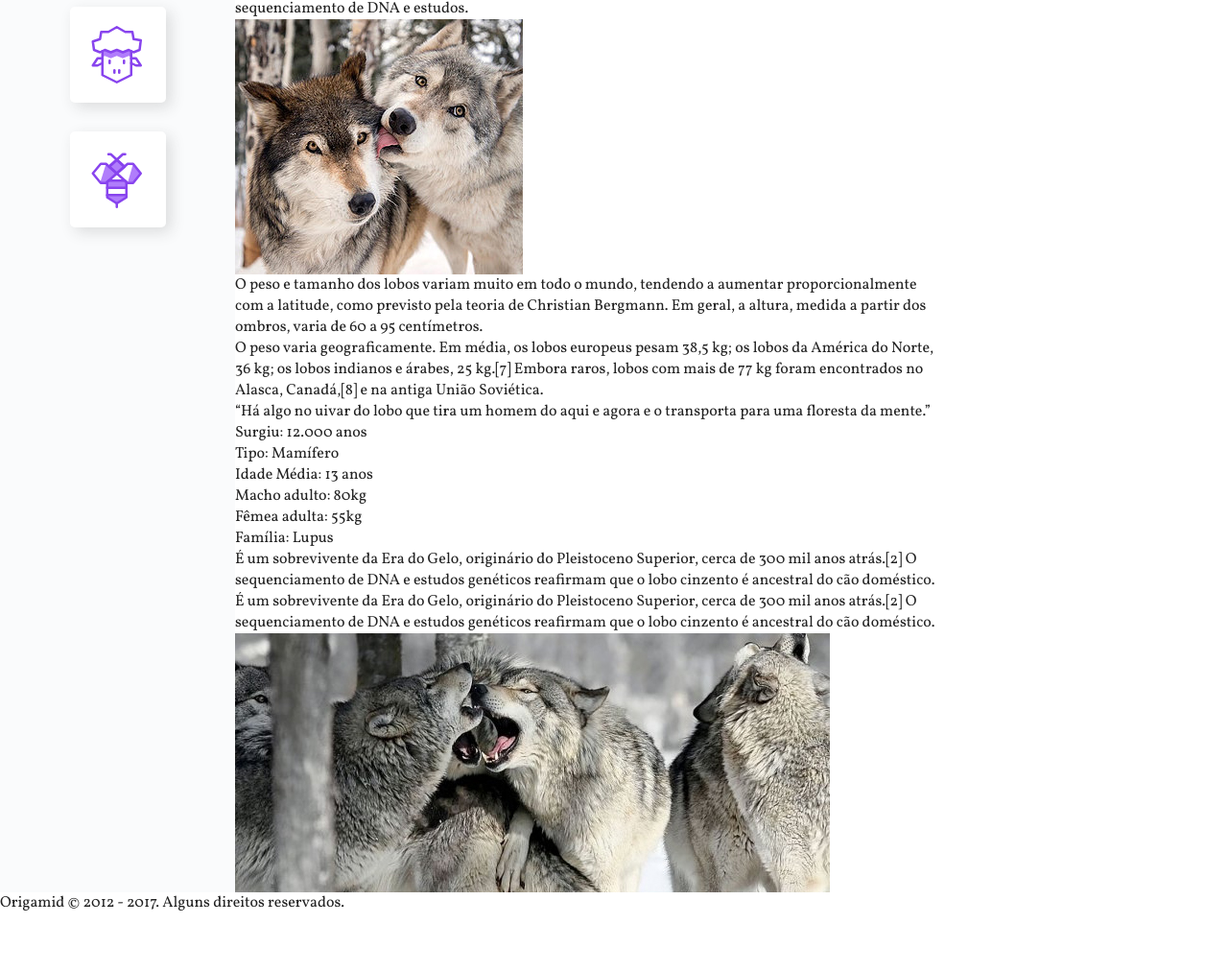
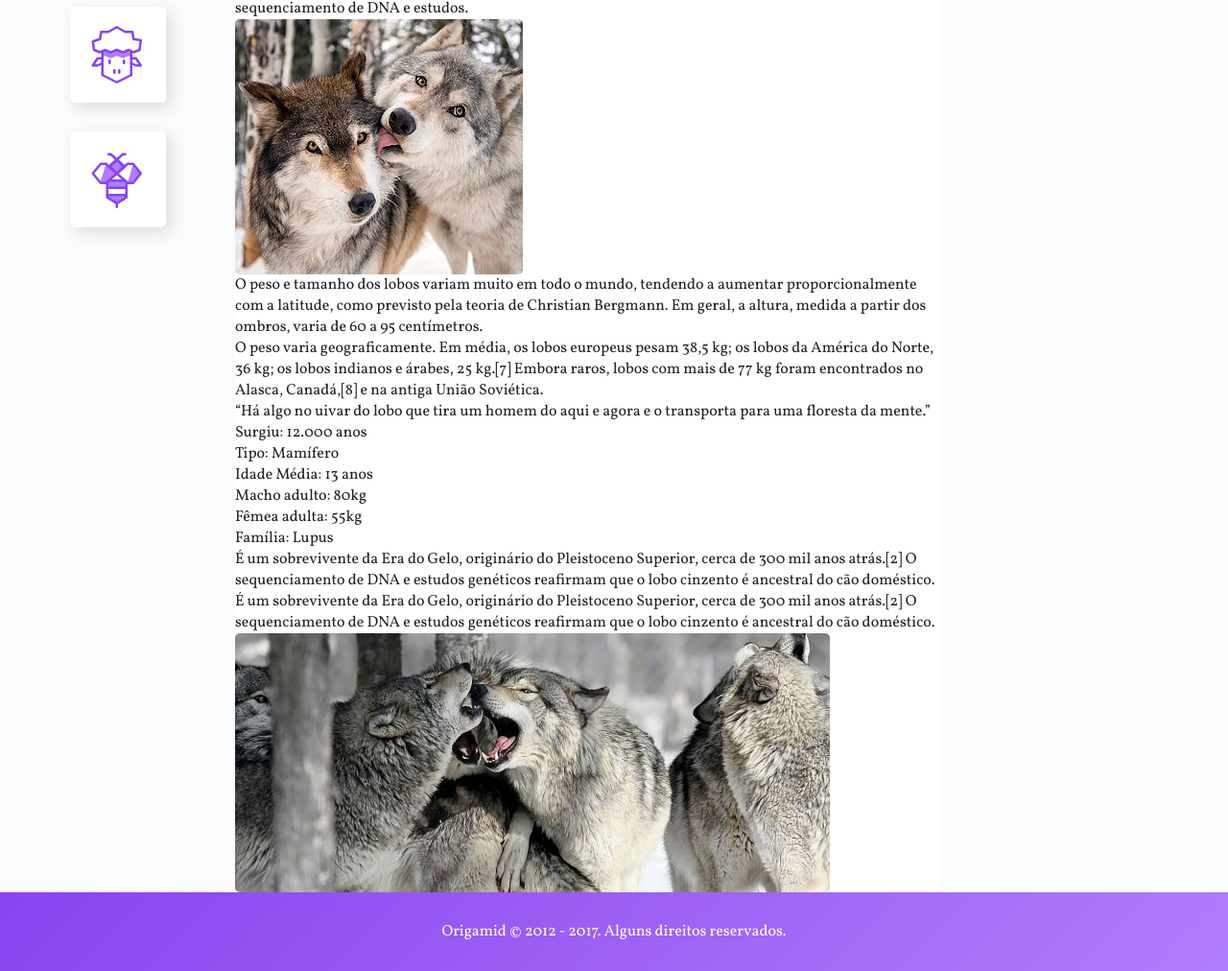
Before and after one commit to Iunaa/wildbeast_grid, a website built with Vite: page index.html in a window 1280 px wide. Shown: the part 648-1660 px from the top of the page at 96% size. Before the commit the page ends 1600 px from the top, so only its background shows below. Built offline with nearby package versions, Linux system fonts and the light colour scheme.

Commit message:
anuncios e footer statics

```diff
--- a/style.css
+++ b/style.css
@@ -7,6 +7,8 @@ body{
 
 img{
     max-width: 100%;
+    display: block;
+    border-radius: 5px;
 }
 
 .estrutura {
@@ -84,10 +86,24 @@ img{
     grid-area: content;
 }
 
+
 .anuncios {
     grid-area: anuncios;
+    background: #fafbfc;
+    display: grid;
+    align-content: start;
+    padding: 30px;
+    gap: 30px;
 }
 
 .footer {
     grid-area: footer;
+    background: linear-gradient(135deg, #8844ee, #B07DFB);
+
 }
+
+.footer p {
+    color: white;
+    text-align: center;
+    padding: 30px;
+}
```
